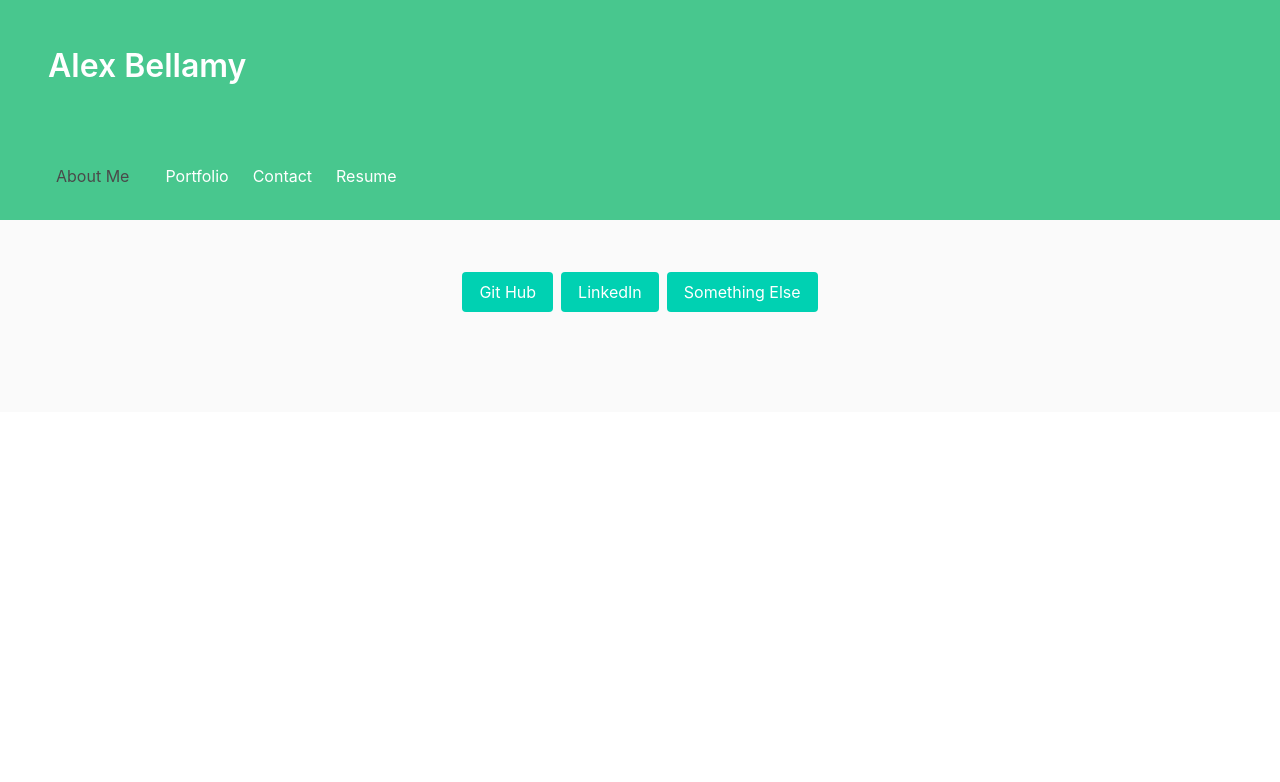
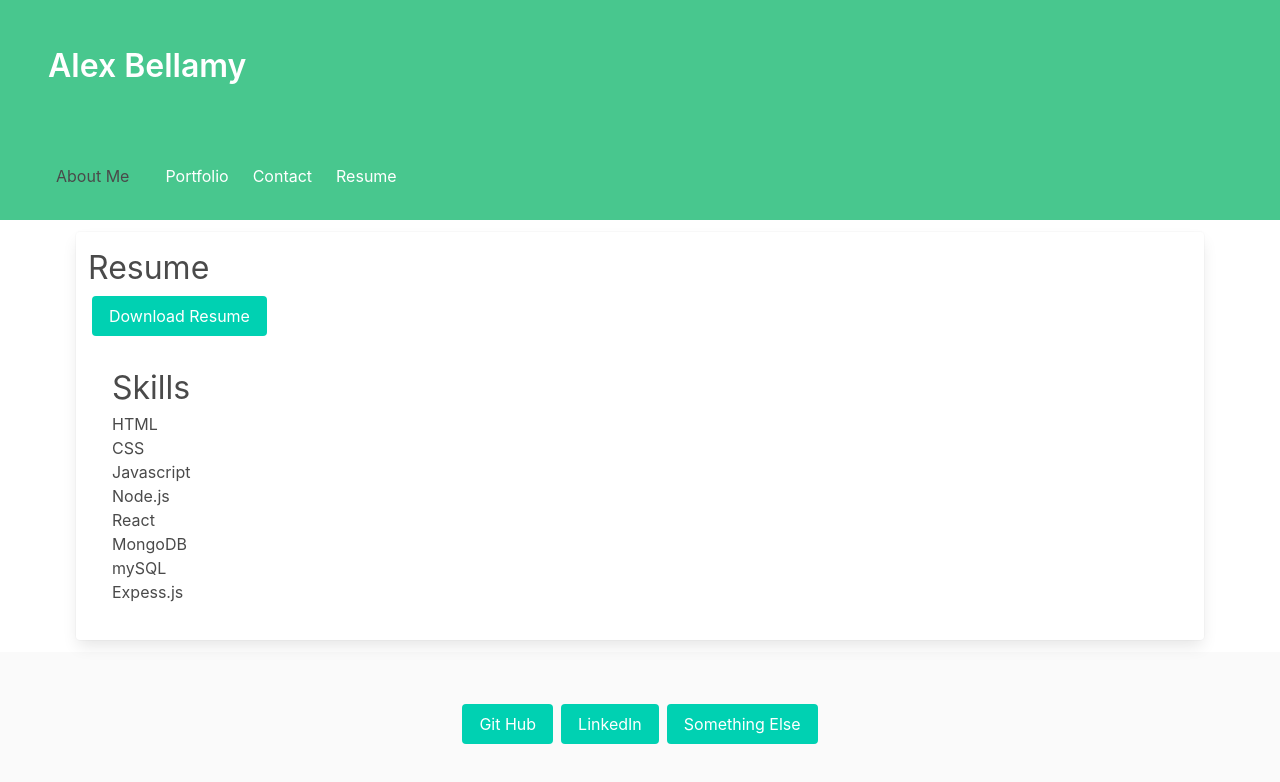
Before and after one commit to alextheordinary/react-portfolio, a React (Create React App) app: page /resume in a window 1280 px wide. Shown: the top 782 px of the page. Built offline with nearby package versions, Linux system fonts and the light colour scheme.

Commit message:
added in resume page

```diff
--- a/src/App.js
+++ b/src/App.js
@@ -5,6 +5,7 @@ import Footer from './components/Footer';
 import AboutMe from './pages/AboutMe';
 import Portfolio from './pages/Portfolio';
 import Contact from './pages/Contact';
+import Resume from './pages/Resume';
 import { BrowserRouter as Router, Routes, Route } from 'react-router-dom';
 
 function App() {
@@ -27,6 +28,10 @@ function App() {
               path="/contact"
               element={<Contact />}
             />
+            <Route
+              path="/resume"
+              element={<Resume />}
+            />
           </Routes>
         </div>
         <Footer />
--- a/src/pages/Portfolio.js
+++ b/src/pages/Portfolio.js
@@ -6,13 +6,16 @@ import proj2 from '../images/project-2.png';
 
 const Portfolio = () => {
     return (
-        <div>
+        <div className='columns is-multiline'>
+            <div className='column is-half'>
                 <Project
                     name='NewsHound News Aggregator'
                     projPic={proj1}
                     repoURL='https://github.com/alextheordinary/news-hound'
                     deployURL='https://serene-plateau-74924.herokuapp.com/'
                 />
+            </div>
+            <div className='column is-half'>
                 <Project
                     name='Star Wars Planet Crawl Trivia'
                     projPic={proj2}
@@ -20,6 +23,7 @@ const Portfolio = () => {
                     deployURL='https://alextheordinary.github.io/star-wars-planet-crawl/"'
                 />
             </div>
+        </div>
 
     );
 };
--- a/src/pages/Resume.js
+++ b/src/pages/Resume.js
@@ -0,0 +1,26 @@
+import React from 'react';
+
+const Resume = () => {
+    return (
+        <div className='card m-3 p-3'>
+            <h2 className='is-size-3'>Resume</h2>
+            <a href='/' target="_blank" rel="noreferrer" className='button is-primary m-1'>Download Resume</a>
+                <div className='is-size-6 card-content'>
+                    <ul>
+                        <p className='is-size-3'>Skills</p>
+                        <li className='is-size-6'>HTML</li>
+                        <li className='is-size-6'>CSS</li>
+                        <li className='is-size-6'>Javascript</li>
+                        <li className='is-size-6'>Node.js</li>
+                        <li className='is-size-6'>React</li>
+                        <li className='is-size-6'>MongoDB</li>
+                        <li className='is-size-6'>mySQL</li>
+                        <li className='is-size-6'>Expess.js</li>
+                    </ul>
+                </div>
+        </div>
+
+    );
+};
+
+export default Resume;
```
Lines whose indentation alone changed are shown as unchanged.
